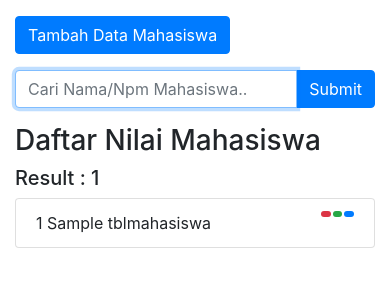
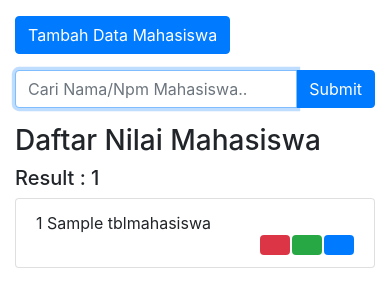
Before and after one commit to fadlisabda/Pengelolaan-Nilai-Mahasiswa, a CodeIgniter app: page /CI-APP/mahasiswa in a window 390 px wide. Shown: the part 56-363 px from the top of the page. Run offline with CodeIgniter, Linux system fonts and the light colour scheme; tables that the repository leaves empty or names only in its code hold one stand-in row (values such as "Sample post"); some libraries are stand-ins or nearby versions.

Commit message:
membuat website responsive pada about dan mahasiswa

```diff
--- a/application/views/about/index.php
+++ b/application/views/about/index.php
@@ -1,5 +1,5 @@
-<div class="container container-sm">
 	<div class="media mt-4">
+		<div class="container container-sm">
 		<img src="<?= base_url(); ?>bootstrap/img/profile.jpg" alt="Fhadly Sabda Dinov" width="200" class="rounded-circle shadow">
 		<div class="media-body ml-2">
 			<h1>Tentang Pembuat Website Ini</h1>
@@ -8,6 +8,7 @@
 				<img src="<?= base_url(); ?>
 				bootstrap/img/ghlg.png" alt="instagramLogo" style="width: 40px; height: 40px;">
 			</a>
+		</div>
 		</div>
 	</div>
 	<h1 class="text-center">My Skills</h1>
@@ -23,4 +24,3 @@
 	<div class="progress">
 	  <div class="progress-bar bg-danger" role="progressbar" style="width: 80%" aria-valuenow="85" aria-valuemin="0" aria-valuemax="100">PHP</div>
 	</div>
-</div>
--- a/application/views/mahasiswa/index.php
+++ b/application/views/mahasiswa/index.php
@@ -35,9 +35,11 @@
 				<li class="list-group-item">
 				    <?= ++$start; ?>
 				    <?= $mhs['nama']; ?>
-				  	<a href="<?= base_url(); ?>mahasiswa/detail/<?= $mhs['id']; ?>" class="badge badge-primary float-right" style="margin-left: 2px;"><i class="fas fa-info"></i></a>
-				  	<a href="<?= base_url(); ?>mahasiswa/ubah/<?= $mhs['id']; ?>" class="badge badge-success float-right" style="margin-left: 2px;"><i class="fas fa-user-edit"></i></a>
-				  	<a href="<?= base_url(); ?>mahasiswa/hapus/<?= $mhs['id']; ?>" class="badge badge-danger float-right tombol-hapus"><i class="far fa-trash-alt"></i></a>
+				    <div class="ms-2 me-auto">
+				  		<a href="<?= base_url(); ?>mahasiswa/detail/<?= $mhs['id']; ?>" class="badge badge-primary float-right" style="margin-left: 2px; height:20px; width: 30px;"><i class="fas fa-info"></i></a>
+				  		<a href="<?= base_url(); ?>mahasiswa/ubah/<?= $mhs['id']; ?>" class="badge badge-success float-right" style="margin-left: 2px; height:20px; width: 30px;"><i class="fas fa-user-edit"></i></a>
+				  		<a href="<?= base_url(); ?>mahasiswa/hapus/<?= $mhs['id']; ?>" class="badge badge-danger float-right tombol-hapus" style="height:20px; width: 30px;"><i class="far fa-trash-alt"></i></a>
+				  	</div>
 			  	</li>
 			<?php endforeach; ?>
 			<?= $this->pagination->create_links(); ?>
```
